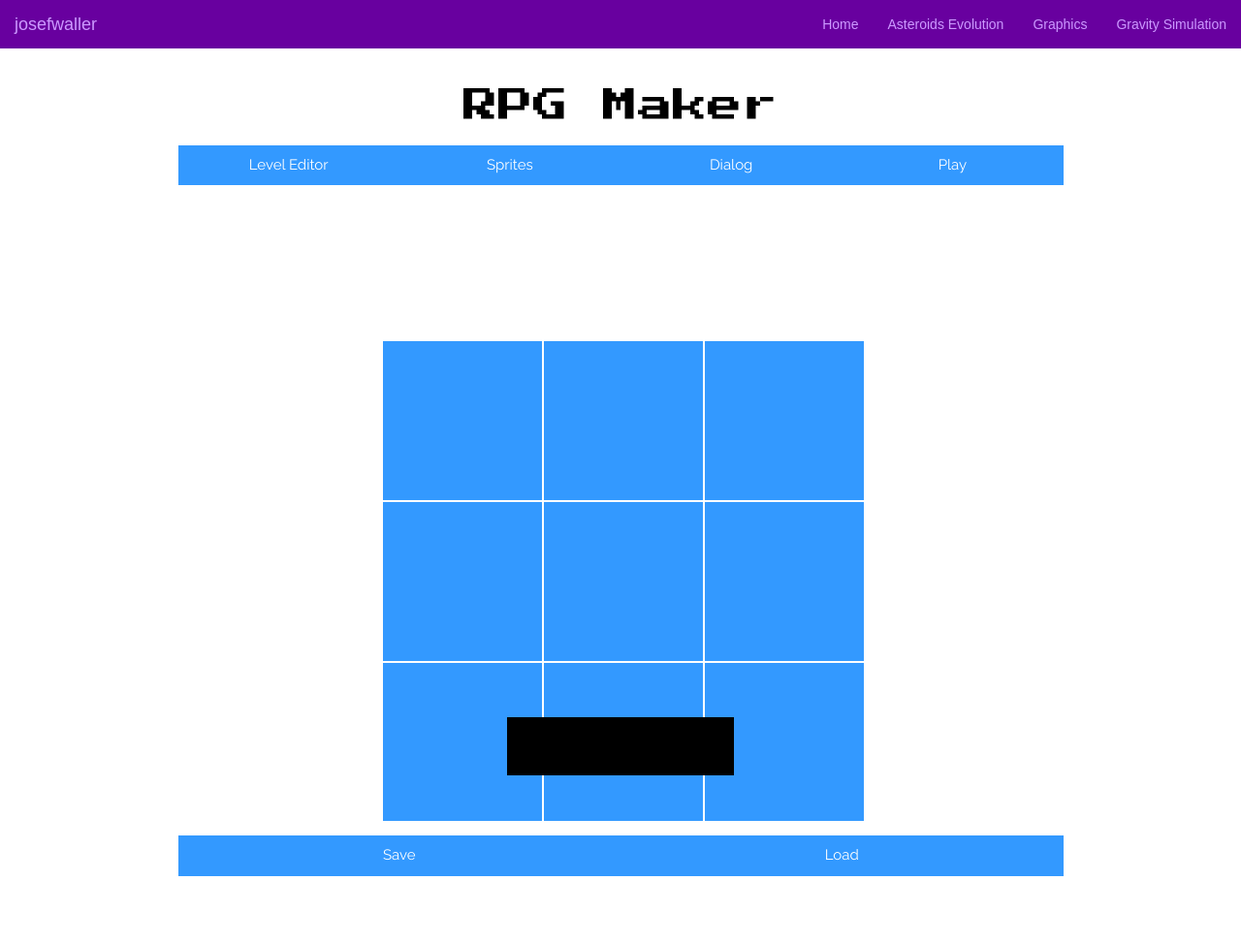
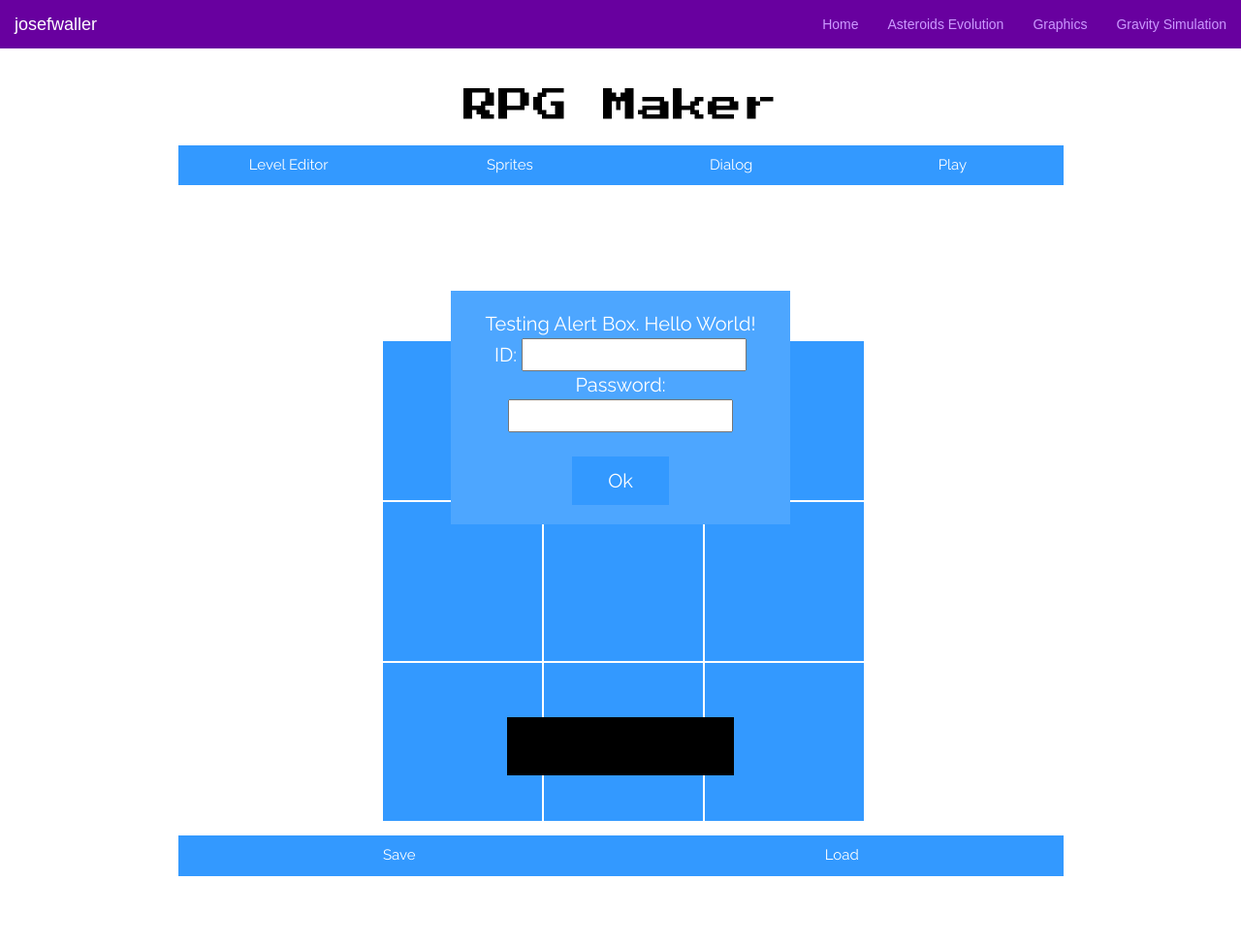
Before and after one commit to josefwaller/josefwaller-website, a Django app: page /rpgmaker/ in a window 1280 px wide. Shown: the whole page at 97% size. Run offline with Django 3.2, Linux system fonts and the light colour scheme; some libraries are stand-ins or nearby versions; some web fonts are replaced.

Commit message:
Added new alert box for savin/loading and maybe more

```diff
--- a/mainsite/static/mainstyle.css
+++ b/mainsite/static/mainstyle.css
@@ -53,3 +53,9 @@ canvas {
   height: auto;
   margin-top: 5px;
 }
+
+/* removes ugly buttons */
+button
+{
+	border: none;
+}
--- a/mainsite/static/rpg/gamePlayer.js
+++ b/mainsite/static/rpg/gamePlayer.js
@@ -41,7 +41,6 @@ var GamePlayer = Class({
 	lastTime: 0,
 
 	isScrolling: false,
-	scrollDirection: null,
 	scrollTime: null,
 	scrollDuration: 500,
 	scrollDirection: {
@@ -252,8 +251,6 @@ var GamePlayer = Class({
 			// checks if the player would hit a barrier
 
 			var canScroll = true;
-
-			console.log(futureCoords)
 
 			// checks the player does not hit any barriers
 			for (var i = 0; i < this.barriers.length; i++){
--- a/mainsite/static/rpg/rpgmaker.css
+++ b/mainsite/static/rpg/rpgmaker.css
@@ -41,19 +41,73 @@ canvas
 	width: 40px;
 }
 
+/* Used for completely centered elements like the loading icon and alert box */
+.center-element-outer-container
+{
+	position: absolute;
+	display: inline-flex;
+	top: 0;
+	left: 0;
+	width: 100%;
+	height: 100%;
 
+	/* Hides the loading symbol during the transition */
+	overflow: hidden;
+}
 
-#l1-btn
+.center-element-inner-container
 {
-	background-color: #66ff66;
+	margin: auto 5px;
+	display: block;
+	color: white;
+	height: 100px;
+
+	width: 100%;
+	text-align: center;
 }
-#l2-btn
+.centered-element
 {
-	background-color: #ff9933;
+	font-family: "Raleway";
+	font-size: 20px;
+	text-align:center;
+	display: block;
+
+	/* Centers the element horizontally */
+	margin: -50px auto;
 }
-#l3-btn
+
+/* The Alert box */
+
+#alert-box
 {
-	background-color: #ff66cc;
+	background-color: #4da6ff;
+	color: #ffffff;
+	width : 350px;
+	min-height: 200px;
+	box-sizing: border-box;
+	padding: 20px;
+	text-align: center;
+}
+#alert-box-btn
+{
+	width: 100px;
+	height: 50px;
+	background-color: #3399ff;
+	margin: auto;
+	margin-top: 25px;
+	padding: 5px;
+	box-sizing: border-box;
+}
+#alert-box-btn:hover
+{
+	color: #3399ff;
+	background-color: #ffffff;
+}
+.alert-box-input
+{
+	margin-top: 20px;
+	border: 0px;
+	color: #000000;
 }
 
 #lvl-edtr-b-group
@@ -130,35 +184,27 @@ canvas
 
 
 /* Game Elements */
-#game
-{
-	position: absolute;
-	height: 100%;
-	width: 100%;
-	left: 0px;
-}
 #game-cont
 {
 	text-align: center;
-	width: 100%;
+	height: 500px;
 }
 #game-canvas-cont
 {
 	width: 500px;
-	display: inline-block;
 }
 #game-canvas
 {
 	background-color: #f00000;
 }
 
-.game-down-anim
+.down-anim
 {
 
-	animation: game-down 1s;
+	animation: down 1s;
 	animation-fill-mode: forwards;
 }
-@keyframes game-down
+@keyframes down
 {
 	0% {
 		top: -100%;
@@ -168,13 +214,13 @@ canvas
 	}
 }
 
-.game-up-anim
+.up-anim
 {
 
-	animation: game-up 1s;
+	animation: up 1s;
 	animation-fill-mode: forwards;
 }
-@keyframes game-up
+@keyframes up
 {
 	0% {
 		top: 0%;
@@ -194,33 +240,9 @@ canvas
 
 #loading
 {
-	position: absolute;
-	display: inline-flex;
-	top: 0;
-	left: 0;
-	width: 100%;
-	height: 100%;
-	background-color: #3399ff;
-
 	/* Hides the loading symbol during the transition */
 	overflow: hidden;
-}
-#loading-container
-{
-	margin: auto 5px;
-	display: block;
-	color: white;
-	height: 100px;
-
-	width: 100%;
-	text-align: center;
-}
-#loading-block
-{
-	margin-top: -50px;
-	font-family: "Raleway";
-	font-size: 20px;
-	text-align:center;
+	background-color: #4da6ff;
 }
 
 #loading-circle
--- a/mainsite/static/rpg/setup.js
+++ b/mainsite/static/rpg/setup.js
@@ -229,11 +229,11 @@ function update() {
 function showGameScreen(){
 
 	// removes the up anim
-	if (screens.game.hasClass("game-up-anim")){
-		screens.game.removeClass("game-up-anim");
+	if (screens.game.hasClass("up-anim")){
+		screens.game.removeClass("up-anim");
 	}
 	// adds the down animation
-	screens.game.addClass("game-down-anim");
+	screens.game.addClass("down-anim");
 
 	// shows the game screen
 	screens.game.show();
@@ -244,10 +244,10 @@ function showGameScreen(){
 }
 function hideGameScreen(){
 
-	if (screens.game.hasClass("game-down-anim")){
-		screens.game.removeClass("game-down-anim");
+	if (screens.game.hasClass("down-anim")){
+		screens.game.removeClass("down-anim");
 	}
-	screens.game.addClass("game-up-anim");
+	screens.game.addClass("up-anim");
 	screens.game.show();
 
 	playingGame = false;
@@ -369,6 +369,8 @@ function loadGame(){
 
 				level = data.level;
 
+				// Add counting entities here
+
 				dialogs = data.dialog;
 				dialog.updateDialogs();
 
--- a/mainsite/templates/rpgmaker.html
+++ b/mainsite/templates/rpgmaker.html
@@ -32,6 +32,7 @@
 		<script src="{% static 'rpg/buttonGroup.js' %}" type="text/javascript"></script>
 		<script src="{% static 'rpg/reusableFunctions.js' %}" type="text/javascript"></script>
 		<script src="{% static 'rpg/headsUpDisplay.js' %}" type="text/javascript"></script>
+		<script src="{% static 'rpg/alertBoxManager.js' %}" type="text/javascript"></script>
 
 		<!-- Entities to be used when playing the game -->
 		<script src="{% static 'rpg/entities/entity.js' %}" type="text/javascript"></script>
@@ -47,6 +48,7 @@
 
 		<!-- Fonts -->
 		<link href='https://fonts.googleapis.com/css?family=Raleway|Press+Start+2P' rel='stylesheet' type='text/css'>
+
 
 		<title>RPG Maker - josefwaller.com</title>
 	</head>
@@ -174,10 +176,10 @@
 						</div>
 					</div> -->
 				</div>
-				<div class="col-md-10 col-centered" id="game">
+				<div class="center-element-outer-container" id="game">
 					<!-- used for vertical alignment -->
-					<div id="game-cont">
-						<div id="game-canvas-cont">
+					<div id="game-cont" class="center-element-inner-container">
+						<div id="game-canvas-cont" class="centered-element">
 							<div class="btn-group btn-group-justified">
 								<a class="btn btn-lg" id="game-quit-btn">Quit</a>
 							</div>
@@ -192,11 +194,25 @@
 						<a class="btn" id="load">Load</a>
 					</div>
 				</div>
+
+				<!-- the alert box -->
+				<div class="center-element-outer-container" id="alert-box-container">
+					<div class="center-element-inner-container">
+						<div id="alert-box" class="centered-element">
+							<span id="alert-box-text">Testing Alert Box. Hello World!</span><br>
+							<div id="alert-box-input-container">
+								ID: <input class="alert-input"></input><br>
+								Password: <input class="alert-input"></input><br>
+							</div>
+							<button id="alert-box-btn" href="#">Ok</button>
+						</div>
+					</div>
+				</div>
 			</div>
 		</div>
-		<div id="loading">
-			<div id="loading-container">
-				<div id="loading-block">
+		<div id="loading" class="center-element-outer-container">
+			<div id="loading-container" class="center-element-inner-container">
+				<div id="loading-block" class="centered-element">
 					<div id="loading-circle">
 						<div id="loading-circle-fixed-container">
 							<div id="loading-circle-container">
```
Also changed, not shown: mainsite/static/rpg/art.js (+3 -4 lines).
